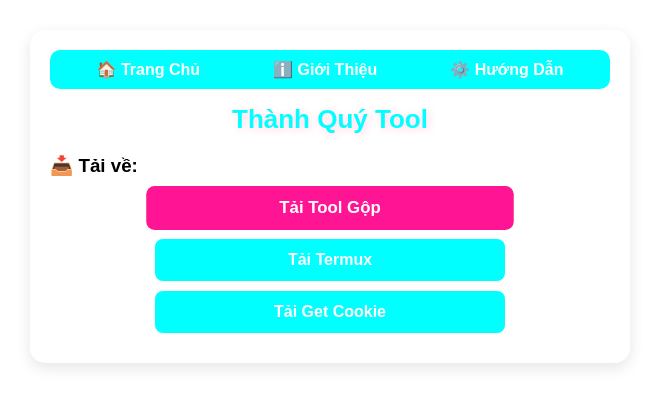
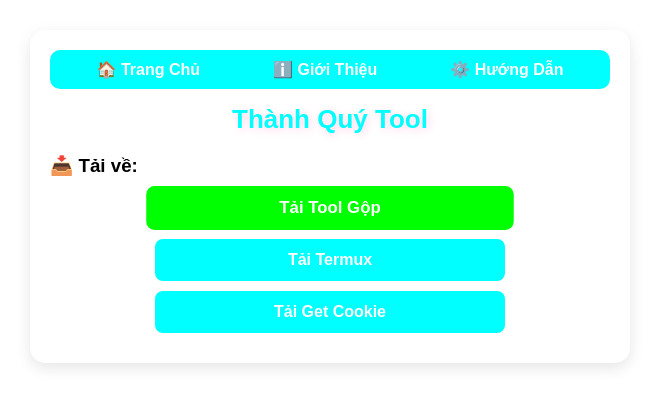
Before and after one commit to codethanhquytoolsource/taitoolvahuongdan, a plain HTML site: page index.html in a window 1280 px wide. In both pictures the pointer is over the link "Tải Tool Gộp". Shown: the whole page, without its empty margins (310-969 px from the left). Drawn offline with Linux system fonts and the light colour scheme.

Commit message:
Add files via upload

```diff
--- a/index.html
+++ b/index.html
@@ -88,7 +88,7 @@
         }
 
         .download-btn:hover {
-            background: #ff1493;
+            background: #00ff00;
             transform: scale(1.05);
         }
 
```
